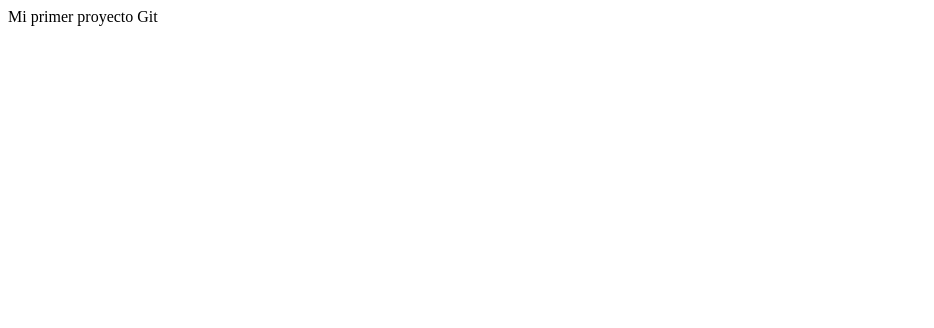
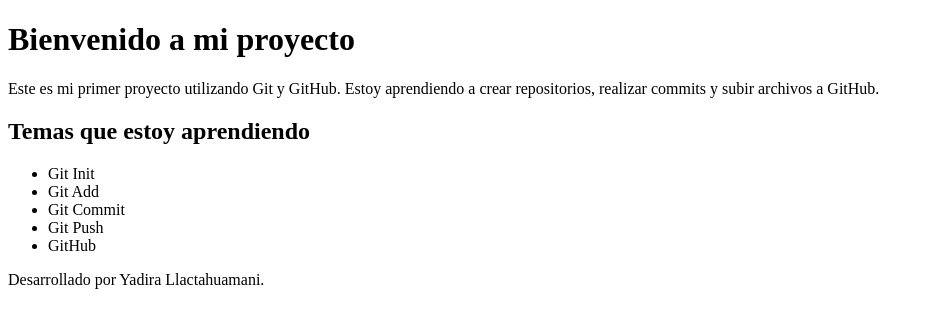
Before and after one commit to yadirallce28s-create/curso_service, a plain HTML site: page index.html in a window 1280 px wide. Shown: the whole page, without its empty margins (0-934 px from the left). Drawn offline with Linux system fonts and the light colour scheme.

Commit message:
actualizar repositorio

```diff
--- a/index.html
+++ b/index.html
@@ -1 +1,33 @@
-Mi primer proyecto Git
+<!DOCTYPE html>
+<html lang="es">
+<head>
+    <meta charset="UTF-8">
+    <meta name="viewport" content="width=device-width, initial-scale=1.0">
+    <title>Curso de Git y GitHub</title>
+</head>
+<body>
+
+    <h1>Bienvenido a mi proyecto</h1>
+
+    <p>
+        Este es mi primer proyecto utilizando Git y GitHub.
+        Estoy aprendiendo a crear repositorios, realizar commits
+        y subir archivos a GitHub.
+    </p>
+
+    <h2>Temas que estoy aprendiendo</h2>
+
+    <ul>
+        <li>Git Init</li>
+        <li>Git Add</li>
+        <li>Git Commit</li>
+        <li>Git Push</li>
+        <li>GitHub</li>
+    </ul>
+
+    <p>
+        Desarrollado por Yadira Llactahuamani.
+    </p>
+
+</body>
+</html>
```
